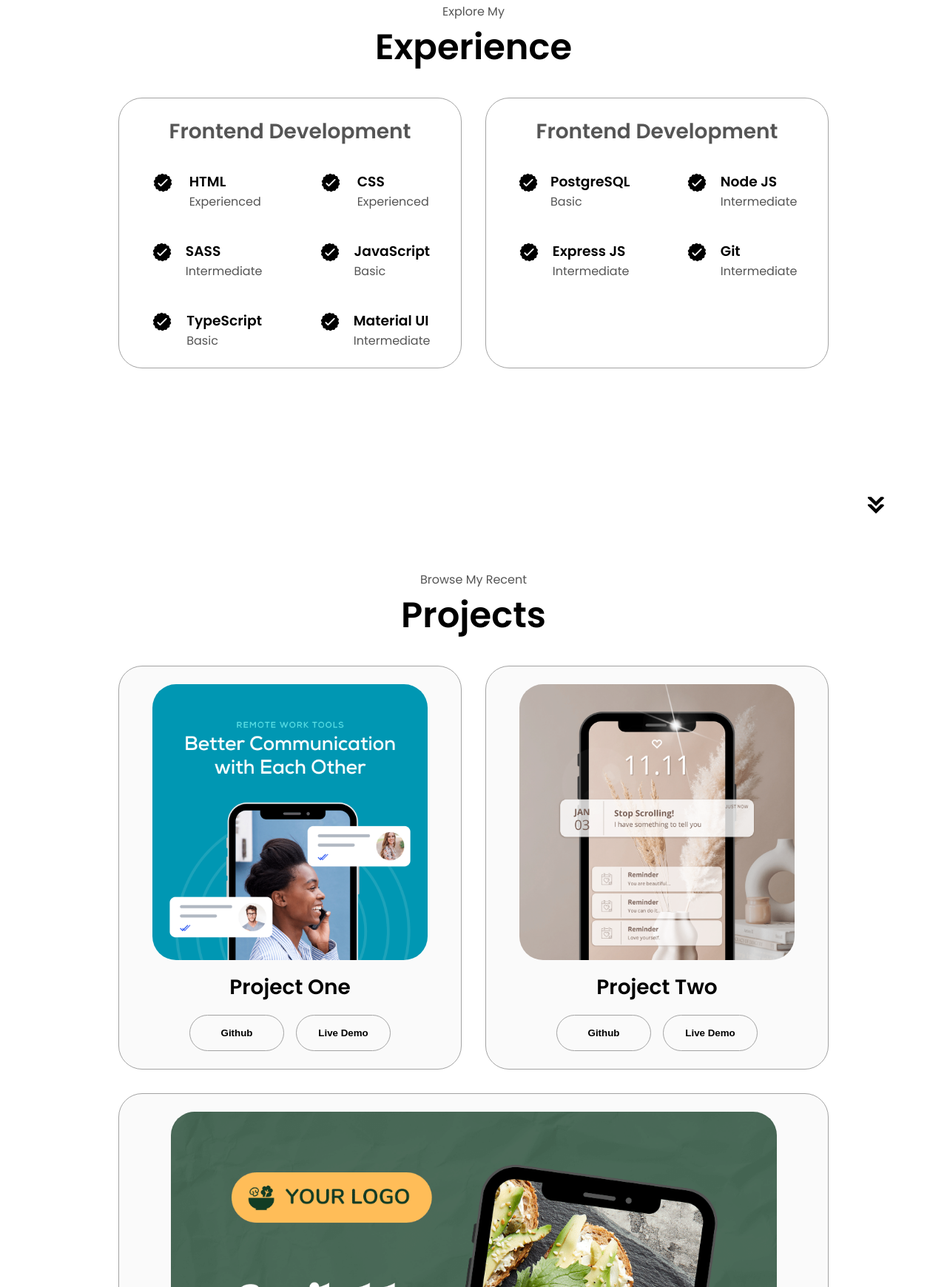
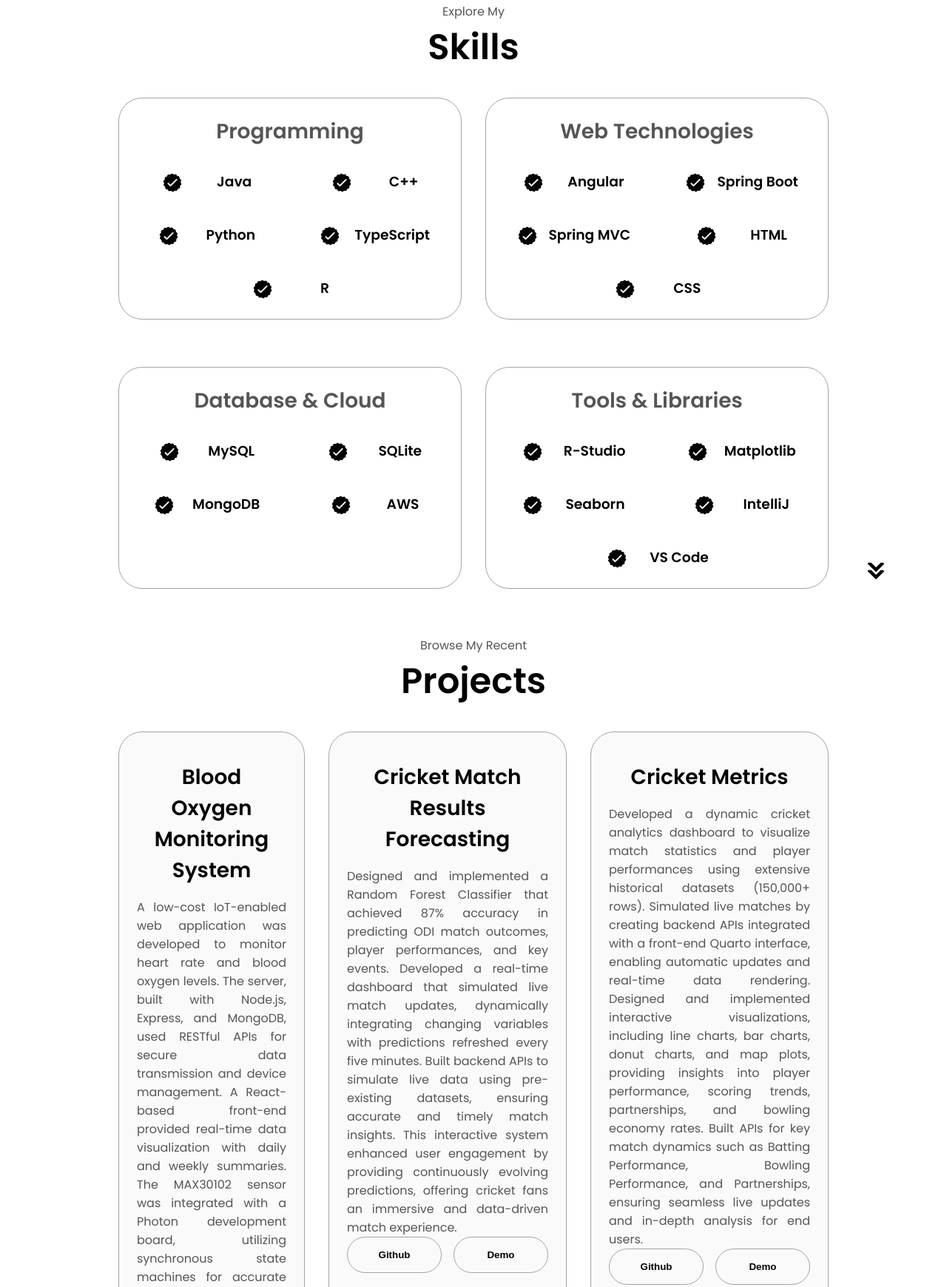
Before and after one commit to kANNISTER/Portfolio, a plain HTML site: page index.html in a window 1280 px wide. Shown: the part 1693-3433 px from the top of the page at 74% size. Drawn offline with Linux system fonts and the light colour scheme.

Commit message:
Added projects and ready to  be deployed

```diff
--- a/index.html
+++ b/index.html
@@ -59,13 +59,13 @@
             src="./assets/linkedin.png"
             alt="My LinkedIn profile"
             class="icon"
-            onclick="location.href='https://linkedin.com/'"
+            onclick="location.href='https://www.linkedin.com/in/srinivasan-poonkundran/'"
           />
           <img
             src="./assets/github.png"
             alt="My Github profile"
             class="icon"
-            onclick="location.href='https://github.com/'"
+            onclick="location.href='https://github.com/kANNISTER/'"
           />
         </div>
       </div>
@@ -90,7 +90,7 @@
                 class="icon"
               />
               <h3>Experience</h3>
-              <p>2+ years <br />Frontend Development</p>
+              <p>2+ years <br />Full Stack Engineer</p>
             </div>
             <div class="details-container">
               <img
@@ -99,18 +99,17 @@
                 class="icon"
               />
               <h3>Education</h3>
-              <p>B.Sc. Bachelors Degree<br />M.Sc. Masters Degree</p>
+              <p>Bachelors in Computer Engineering<br />Masters in Data Science</p>
             </div>
           </div>
           <div class="text-container">
             <p>
-              Lorem ipsum dolor sit amet consectetur adipisicing elit. Hic quis
-              reprehenderit et laborum, rem, dolore eum quod voluptate
-              exercitationem nobis, nihil esse debitis maxime facere minus sint
-              delectus velit in eos quo officiis explicabo deleniti dignissimos.
-              Eligendi illum libero dolorum cum laboriosam corrupti quidem,
-              reiciendis ea magnam? Nulla, impedit fuga!
-            </p>
+              Passionate Software Engineer & Data Science Enthusiast with experience in full-stack development, UI/UX design, and cloud technologies. I specialize in building scalable and efficient applications using Java, Spring Boot, Angular, and AWS, along with leveraging data science and machine learning to drive insights and innovation.
+
+Previously, I worked at Cognizant Technology Solutions, where I contributed to optimizing application performance, enhancing user engagement, and developing AI-driven solutions.
+
+Currently, I am pursuing my Master's in Data Science at the University of Arizona, deepening my expertise in machine learning, data analytics, big data processing, and cloud computing. I am passionate about using data-driven decision-making to solve real-world problems, from predictive modeling to AI-powered automation.
+       </p>
           </div>
         </div>
       </div>
@@ -123,11 +122,11 @@
     </section>
     <section id="experience">
       <p class="section__text__p1">Explore My</p>
-      <h1 class="title">Experience</h1>
+      <h1 class="title">Skills</h1>
       <div class="experience-details-container">
         <div class="about-containers">
           <div class="details-container">
-            <h2 class="experience-sub-title">Frontend Development</h2>
+            <h2 class="experience-sub-title">Programming</h2>
             <div class="article-container">
               <article>
                 <img
@@ -136,8 +135,8 @@
                   class="icon"
                 />
                 <div>
-                  <h3>HTML</h3>
-                  <p>Experienced</p>
+                  <h3>Java</h3>
+                  <p></p>
                 </div>
               </article>
               <article>
@@ -147,8 +146,8 @@
                   class="icon"
                 />
                 <div>
-                  <h3>CSS</h3>
-                  <p>Experienced</p>
+                  <h3>C++</h3>
+                  <p></p>
                 </div>
               </article>
               <article>
@@ -158,19 +157,8 @@
                   class="icon"
                 />
                 <div>
-                  <h3>SASS</h3>
-                  <p>Intermediate</p>
-                </div>
-              </article>
-              <article>
-                <img
-                  src="./assets/checkmark.png"
-                  alt="Experience icon"
-                  class="icon"
-                />
-                <div>
-                  <h3>JavaScript</h3>
-                  <p>Basic</p>
+                  <h3>Python</h3>
+                  <p></p>
                 </div>
               </article>
               <article>
@@ -181,7 +169,7 @@
                 />
                 <div>
                   <h3>TypeScript</h3>
-                  <p>Basic</p>
+                  <p></p>
                 </div>
               </article>
               <article>
@@ -191,14 +179,125 @@
                   class="icon"
                 />
                 <div>
-                  <h3>Material UI</h3>
-                  <p>Intermediate</p>
+                  <h3>R</h3>
+                  <p></p>
                 </div>
               </article>
             </div>
+            </div>
+            <div class="details-container">
+            <h2 class="experience-sub-title">Web Technologies</h2>
+            <div class="article-container">
+            <article>
+              <img
+                src="./assets/checkmark.png"
+                alt="Experience icon"
+                class="icon"
+              />
+              <div>
+                <h3>Angular</h3>
+                <p></p>
+              </div>
+            </article>
+            <article>
+              <img
+                src="./assets/checkmark.png"
+                alt="Experience icon"
+                class="icon"
+              />
+              <div>
+                <h3>Spring Boot</h3>
+                <p></p>
+              </div>
+            </article>
+            <article>
+              <img
+                src="./assets/checkmark.png"
+                alt="Experience icon"
+                class="icon"
+              />
+              <div>
+                <h3>Spring MVC</h3>
+                <p></p>
+              </div>
+            </article>
+            <article>
+              <img
+                src="./assets/checkmark.png"
+                alt="Experience icon"
+                class="icon"
+              />
+              <div>
+                <h3>HTML</h3>
+                <p></p>
+              </div>
+            </article>
+            <article>
+              <img
+                src="./assets/checkmark.png"
+                alt="Experience icon"
+                class="icon"
+              />
+              <div>
+                <h3>CSS</h3>
+                <p></p>
+              </div>
+            </article>
+          </div>
+        </div>
+        </div>
+        <div class="about-containers">
+        <div class="details-container">
+          <h2 class="experience-sub-title">Database & Cloud</h2>
+          <div class="article-container">
+            <article>
+              <img
+                src="./assets/checkmark.png"
+                alt="Experience icon"
+                class="icon"
+              />
+              <div>
+                <h3>MySQL</h3>
+                <p></p>
+              </div>
+            </article>
+            <article>
+              <img
+                src="./assets/checkmark.png"
+                alt="Experience icon"
+                class="icon"
+              />
+              <div>
+                <h3>SQLite</h3>
+                <p></p>
+              </div>
+            </article>
+            <article>
+              <img
+                src="./assets/checkmark.png"
+                alt="Experience icon"
+                class="icon"
+              />
+              <div>
+                <h3>MongoDB</h3>
+                <p></p>
+              </div>
+            </article>
+            <article>
+              <img
+                src="./assets/checkmark.png"
+                alt="Experience icon"
+                class="icon"
+              />
+              <div>
+                <h3>AWS</h3>
+                <p></p>
+              </div>
+            </article>
+          </div>
           </div>
           <div class="details-container">
-            <h2 class="experience-sub-title">Frontend Development</h2>
+            <h2 class="experience-sub-title">Tools & Libraries</h2>
             <div class="article-container">
               <article>
                 <img
@@ -207,8 +306,8 @@
                   class="icon"
                 />
                 <div>
-                  <h3>PostgreSQL</h3>
-                  <p>Basic</p>
+                  <h3>R-Studio</h3>
+                  <p></p>
                 </div>
               </article>
               <article>
@@ -218,8 +317,8 @@
                   class="icon"
                 />
                 <div>
-                  <h3>Node JS</h3>
-                  <p>Intermediate</p>
+                  <h3>Matplotlib</h3>
+                  <p></p>
                 </div>
               </article>
               <article>
@@ -229,8 +328,8 @@
                   class="icon"
                 />
                 <div>
-                  <h3>Express JS</h3>
-                  <p>Intermediate</p>
+                  <h3>Seaborn</h3>
+                  <p></p>
                 </div>
               </article>
               <article>
@@ -240,14 +339,25 @@
                   class="icon"
                 />
                 <div>
-                  <h3>Git</h3>
-                  <p>Intermediate</p>
+                  <h3>IntelliJ</h3>
+                  <p></p>
+                </div>
+              </article>
+              <article>
+                <img
+                  src="./assets/checkmark.png"
+                  alt="Experience icon"
+                  class="icon"
+                />
+                <div>
+                  <h3>VS Code</h3>
+                  <p></p>
                 </div>
               </article>
             </div>
-          </div>
-        </div>
+            </div>
       </div>
+    </div>
       <img
         src="./assets/arrow.png"
         alt="Arrow icon"
@@ -261,74 +371,57 @@
       <div class="experience-details-container">
         <div class="about-containers">
           <div class="details-container color-container">
+
+            <h2 class="experience-sub-title project-title">Blood Oxygen Monitoring System</h2>
             <div class="article-container">
-              <img
-                src="./assets/project-1.png"
-                alt="Project 1"
-                class="project-img"
-              />
+              <p class="full-width-text">A low-cost IoT-enabled web application was developed to monitor heart rate and blood oxygen levels. The server, built with Node.js, Express, and MongoDB, used RESTful APIs for secure data transmission and device management. A React-based front-end provided real-time data visualization with daily and weekly summaries. The MAX30102 sensor was integrated with a Photon development board, utilizing synchronous state machines for accurate data collection. Configurable measurement intervals allowed customized data capture, while offline storage enabled automatic synchronization upon Wi-Fi</p>
             </div>
-            <h2 class="experience-sub-title project-title">Project One</h2>
             <div class="btn-container">
               <button
                 class="btn btn-color-2 project-btn"
-                onclick="location.href='https://github.com/'"
+                onclick="location.href='https://github.com/kANNISTER/BloodOxygenMonitoring'"
+              >
+                Github
+              </button>
+            </div>
+          </div>
+          <div class="details-container color-container">
+            <h2 class="experience-sub-title project-title">Cricket Match Results Forecasting</h2>
+            <div class="article-container">
+              <p class="full-width-text">Designed and implemented a Random Forest Classifier that achieved 87% accuracy in predicting ODI match outcomes, player performances, and key events. Developed a real-time dashboard that simulated live match updates, dynamically integrating changing variables with predictions refreshed every five minutes. Built backend APIs to simulate live data using pre-existing datasets, ensuring accurate and timely match insights. This interactive system enhanced user engagement by providing continuously evolving predictions, offering cricket fans an immersive and data-driven match experience.</p>
+            </div>
+            <div class="btn-container">
+              <button
+                class="btn btn-color-2 project-btn"
+                onclick="location.href='https://github.com/INFO523-S24/project-final-DaakuDataSingh'"
               >
                 Github
               </button>
               <button
                 class="btn btn-color-2 project-btn"
-                onclick="location.href='https://github.com/'"
+                onclick="location.href='https://info523-s24.github.io/project-final-DaakuDataSingh/'"
               >
-                Live Demo
+                Demo
               </button>
             </div>
           </div>
           <div class="details-container color-container">
+            <h2 class="experience-sub-title project-title">Cricket Metrics</h2>
             <div class="article-container">
-              <img
-                src="./assets/project-2.png"
-                alt="Project 2"
-                class="project-img"
-              />
+              <p class="full-width-text">Developed a dynamic cricket analytics dashboard to visualize match statistics and player performances using extensive historical datasets (150,000+ rows). Simulated live matches by creating backend APIs integrated with a front-end Quarto interface, enabling automatic updates and real-time data rendering. Designed and implemented interactive visualizations, including line charts, bar charts, donut charts, and map plots, providing insights into player performance, scoring trends, partnerships, and bowling economy rates. Built APIs for key match dynamics such as Batting Performance, Bowling Performance, and Partnerships, ensuring seamless live updates and in-depth analysis for end users.</p>
             </div>
-            <h2 class="experience-sub-title project-title">Project Two</h2>
             <div class="btn-container">
               <button
                 class="btn btn-color-2 project-btn"
-                onclick="location.href='https://github.com/'"
+                onclick="location.href='https://github.com/INFO-526-S24/project-final-PlotWizards'"
               >
                 Github
               </button>
               <button
                 class="btn btn-color-2 project-btn"
-                onclick="location.href='https://github.com/'"
+                onclick="location.href='https://info-526-s24.github.io/project-final-PlotWizards/'"
               >
-                Live Demo
-              </button>
-            </div>
-          </div>
-          <div class="details-container color-container">
-            <div class="article-container">
-              <img
-                src="./assets/project-3.png"
-                alt="Project 3"
-                class="project-img"
-              />
-            </div>
-            <h2 class="experience-sub-title project-title">Project Three</h2>
-            <div class="btn-container">
-              <button
-                class="btn btn-color-2 project-btn"
-                onclick="location.href='https://github.com/'"
-              >
-                Github
-              </button>
-              <button
-                class="btn btn-color-2 project-btn"
-                onclick="location.href='https://github.com/'"
-              >
-                Live Demo
+                Demo
               </button>
             </div>
           </div>
@@ -351,7 +444,7 @@
             alt="Email icon"
             class="icon contact-icon email-icon"
           />
-          <p><a href="mailto:examplemail@gmail.com">Example@gmail.com</a></p>
+          <p><a href="mailto:srinivasan.poonkundran@gmail.com">E-mail</a></p>
         </div>
         <div class="contact-info-container">
           <img
@@ -359,7 +452,7 @@
             alt="LinkedIn icon"
             class="icon contact-icon"
           />
-          <p><a href="https://www.linkedin.com">LinkedIn</a></p>
+          <p><a href="https://www.linkedin.com/in/srinivasan-poonkundran/">LinkedIn</a></p>
         </div>
       </div>
     </section>
--- a/style.css
+++ b/style.css
@@ -430,3 +430,7 @@ footer {
 footer p {
   text-align: center;
 }
+.full-width-text {
+  text-align: justify;
+  width: 100%;
+}
```
Also changed, not shown: 2 other files.
